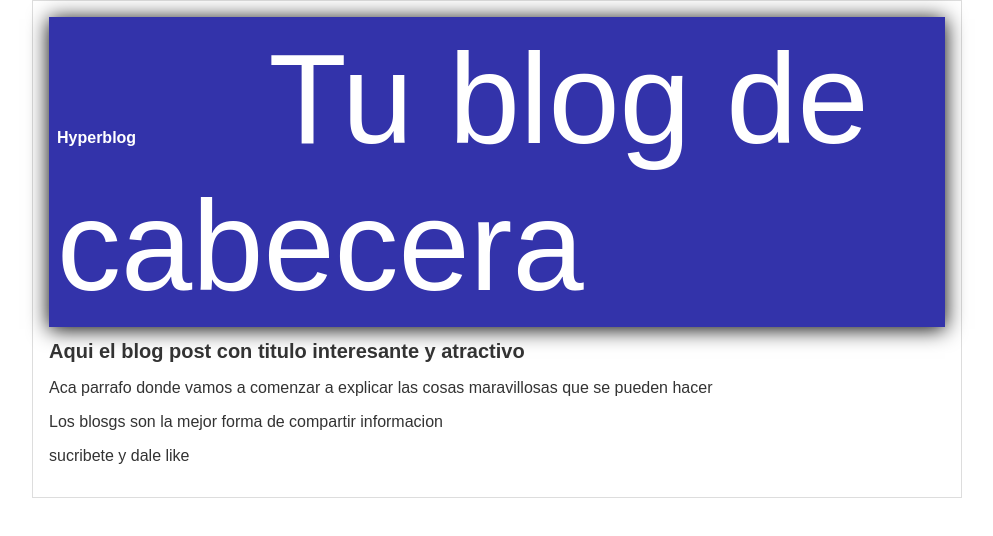
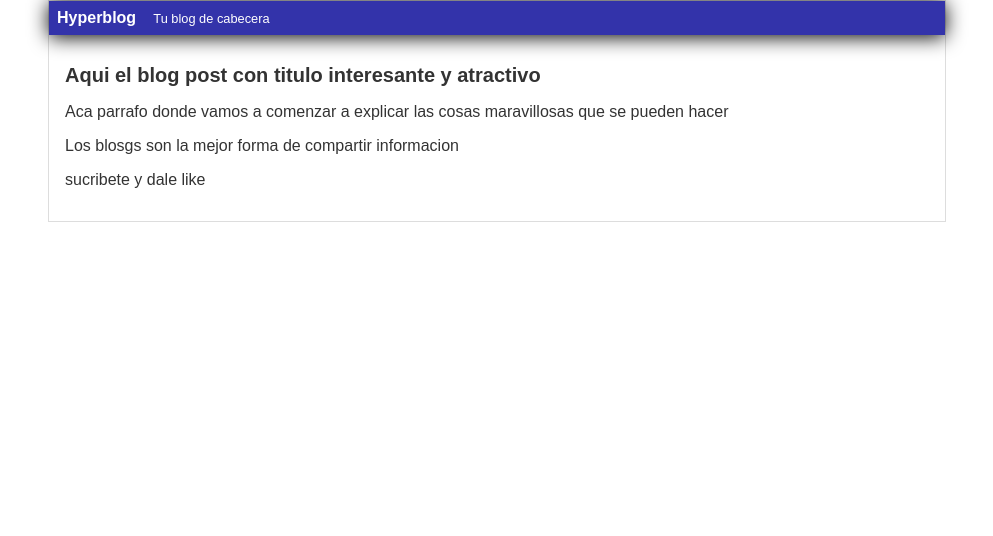
Before and after one commit to FrankGeronimo/hyperblog, a plain HTML site: page blogpost.html in a window 1280 px wide. Shown: the whole page, without its empty margins (143-1136 px from the left). Drawn offline with Linux system fonts and the light colour scheme.

Commit message:
solucione el conflicto del css

```diff
--- a/css/estilos.css
+++ b/css/estilos.css
@@ -11,7 +11,7 @@ body
 #cabecera
 {
     background: #33A;
-    box-shadow: 0px 2px 20px 0px rgba(0,0,0.75);
+    box-shadow: 0px 2px 20px 0px rgba(0,0,0.5);
     color:white;
     font-weight: bold;
     margin: 0%;
@@ -22,13 +22,13 @@ body
 {
     padding: 0 0 0 1em;
     font-weight: normal;
-    font-size:8em ;
+    font-size: 0.8em ;
 }
 
 #container
 {
     width: 70%;
-    padding: 1em;
+    padding: 0;
     text-align: left;
     border: 1px solid #ddd;
     margin: 0 auto;
@@ -38,3 +38,8 @@ body
 {
     font-size: 20px;
 }
+
+#post
+{
+    padding: 1em;
+}
```
